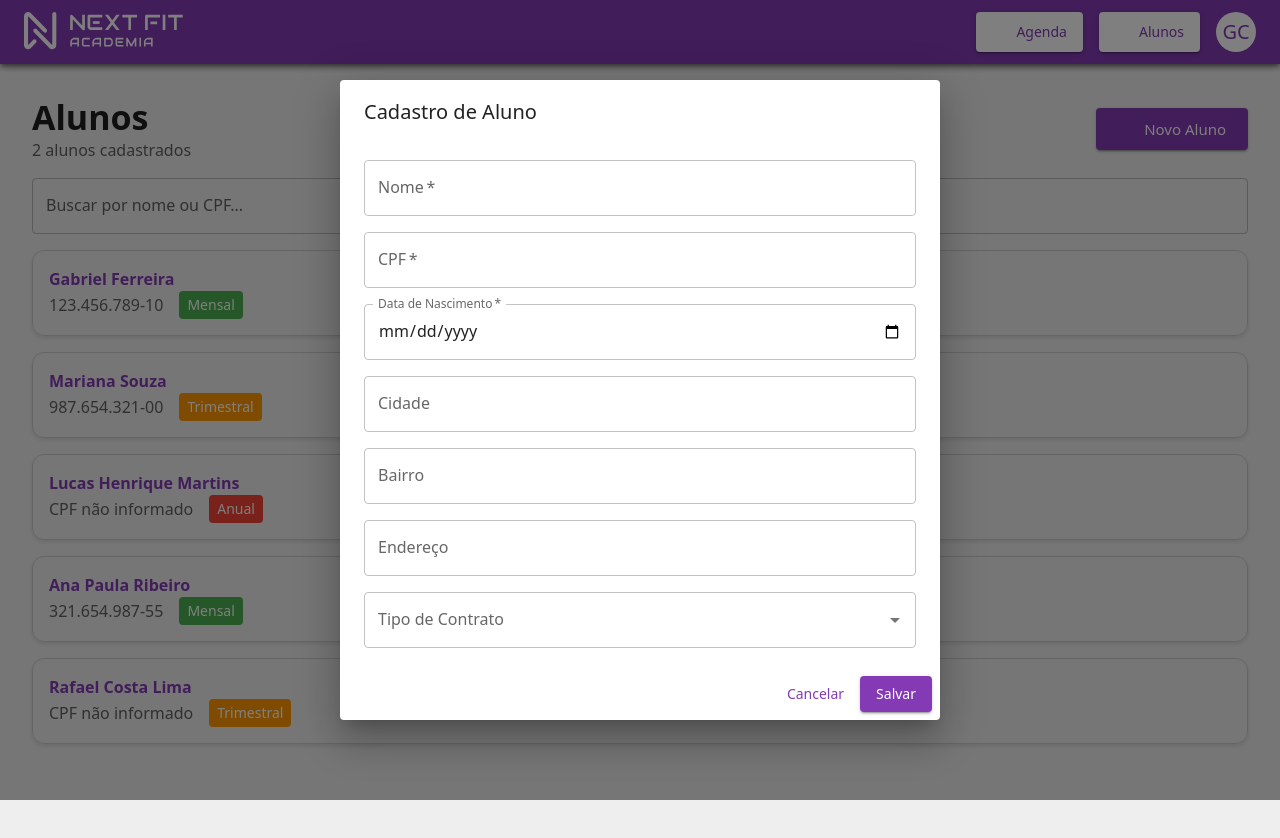
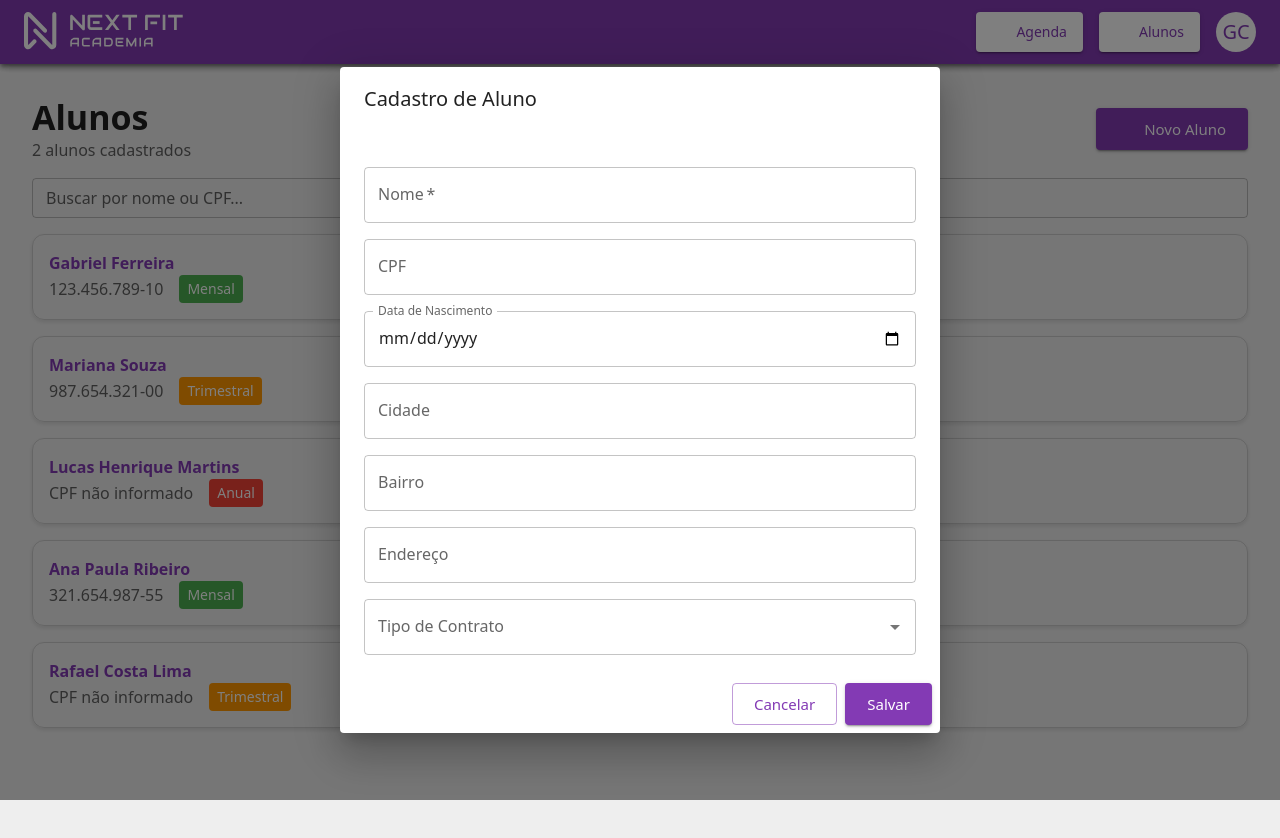
Before and after one commit to imgabrielcastro/SistemaAcademia, a React (Vite) app: page /alunos in a window 1280 px wide. Both pictures are taken after a click on the button "Novo Aluno". Shown: the top 838 px of the page. Built offline with nearby package versions, Linux system fonts and the light colour scheme; some icons are missing.

Commit message:
feat: adicionando validacao no campo cpf, criando local storage para armazenamento e adicionando resolvers e adicionando validacoes nos campos do formulario

```diff
--- a/src/App.tsx
+++ b/src/App.tsx
@@ -4,6 +4,7 @@ import Header from "./components/Header";
 import Inicio from "./pages/Inicio";
 import Alunos from "./pages/Alunos";
 import Agenda from "./pages/Agenda";
+import AlunosProvider from "./contexts/AlunosContext";
 
 function App() {
   return (
@@ -11,11 +12,13 @@ function App() {
       <Box sx={{ display: "flex", flexDirection: "column", minHeight: "100vh" }}>
         <Header />
         <Box component="main" sx={{ mt: 8, flexGrow: 1 }}>
-          <Routes>
-            <Route path="/" element={<Inicio />} />
-            <Route path="/alunos" element={<Alunos />} />
-            <Route path="/agenda" element={<Agenda />} />
-          </Routes>
+          <AlunosProvider>
+            <Routes>
+              <Route path="/" element={<Inicio />} />
+              <Route path="/alunos" element={<Alunos />} />
+              <Route path="/agenda" element={<Agenda />} />
+            </Routes>
+          </AlunosProvider>
         </Box>
       </Box>
     </Router>
--- /dev/null
+++ b/src/contexts/AlunosContext.tsx
@@ -0,0 +1,38 @@
+import { createContext, useEffect, useState } from "react";
+import { Aluno } from "../types/Aluno";
+import { defaultAlunos } from "../data/AlunosMock";
+import {
+  getAlunosNoStorage,
+  salvarAlunoNoStorage,
+} from "../storage/alunoStorage";
+
+type AlunosContextData = {
+  alunos: Aluno[];
+  adicionarAluno: (aluno: Aluno) => void;
+};
+
+export const AlunosContext = createContext<AlunosContextData | null>(null);
+
+export default function AlunosProvider({
+  children,
+}: {
+  children: React.ReactNode;
+}) {
+  const [alunos, setAlunos] = useState<Aluno[]>([]);
+
+  useEffect(() => {
+    const alunosStorage = getAlunosNoStorage();
+    setAlunos([...defaultAlunos, ...alunosStorage]);
+  }, []);
+
+  function adicionarAluno(aluno: Aluno) {
+    salvarAlunoNoStorage(aluno);
+    setAlunos((prev) => [...prev, aluno]);
+  }
+
+  return (
+    <AlunosContext.Provider value={{ alunos, adicionarAluno }}>
+      {children}
+    </AlunosContext.Provider>
+  );
+}
--- /dev/null
+++ b/src/hooks/useAlunos.ts
@@ -0,0 +1,12 @@
+import { useContext } from "react";
+import { AlunosContext } from "../contexts/AlunosContext";
+
+export function useAlunos() {
+  const context = useContext(AlunosContext);
+
+  if (!context) {
+    throw new Error("useAlunos deve ser usado dentro de AlunosProvider");
+  }
+
+  return context;
+}
--- a/src/main.tsx
+++ b/src/main.tsx
@@ -1,6 +1,7 @@
 import { StrictMode } from 'react'
 import { createRoot } from 'react-dom/client'
 import { ThemeProvider, CssBaseline } from '@mui/material';
+import AlunosProvider from "./contexts/AlunosContext";
 import { theme } from './theme/';
 import App from './App';
 
@@ -8,7 +9,9 @@ createRoot(document.getElementById('root')!).render(
   <StrictMode>
     <ThemeProvider theme={theme}>
       <CssBaseline />
-      <App />
+      <AlunosProvider>
+        <App />
+      </AlunosProvider>
     </ThemeProvider>
   </StrictMode>,
 )
--- a/src/pages/Alunos/components/BarraPesquisa/index.tsx
+++ b/src/pages/Alunos/components/BarraPesquisa/index.tsx
@@ -15,7 +15,9 @@ export default function BarraPesquisa() {
         sx={{ borderColor: "primary.main" }}
         label="Buscar por nome ou CPF..."
         variant="outlined"
+        size="small"
         fullWidth
+        onChange={(e) => console.log(e.target.value)}
       />
     </Box>
   );
--- a/src/pages/Alunos/components/CadastroAluno/index.tsx
+++ b/src/pages/Alunos/components/CadastroAluno/index.tsx
@@ -8,10 +8,14 @@ import {
   Stack,
   Autocomplete,
 } from "@mui/material";
+import * as yup from "yup";
+import { yupResolver } from "@hookform/resolvers/yup";
+import { useForm, Controller } from "react-hook-form";
+import { cadastroAlunoSchema } from "../../../../schema";
+import { PatternFormat } from "react-number-format";
+import { useAlunos } from "../../../../hooks/useAlunos";
 
 import { tiposContrato } from "../../../../types/Aluno";
-
-const contratos = tiposContrato;
 
 type CadastroAlunoProps = {
   open: boolean;
@@ -19,39 +23,106 @@ type CadastroAlunoProps = {
 };
 
 export default function CadastroAluno({ open, setOpen }: CadastroAlunoProps) {
+  const contratos = tiposContrato;
+  const { adicionarAluno } = useAlunos();
+
+  type formularioDados = yup.InferType<typeof cadastroAlunoSchema>;
+  const {
+    register,
+    handleSubmit,
+    reset,
+    control,
+    formState: { errors },
+  } = useForm<formularioDados>({
+    resolver: yupResolver(cadastroAlunoSchema) as any,
+    mode: "onSubmit",
+  });
+
+  const handleClose = () => {
+    console.log("reset");
+    reset();
+    setOpen(false);
+  };
+
   return (
-    <Dialog open={open} maxWidth="sm" fullWidth onClose={() => setOpen(false)}>
+ <Dialog open={open} maxWidth="sm" fullWidth onClose={handleClose} keepMounted={false}>
   <DialogTitle>Cadastro de Aluno</DialogTitle>
+
+  <form onSubmit={handleSubmit((data) => {
+    adicionarAluno({ ...data, id: Math.random().toString() } as any);
+    handleClose();
+  })}>
     <DialogContent>
       <Stack spacing={2} sx={{ pt: 2 }}>
-          <TextField label="Nome" fullWidth required />
-          <TextField label="CPF"  required fullWidth />
+        <TextField
+          label="Nome"
+          fullWidth
+          required
+          {...register("nome")}
+          error={!!errors.nome}
+          helperText={errors.nome?.message}
+        />
+
+        <Controller
+          name="cpf"
+          control={control}
+          defaultValue=""
+          render={({ field }) => (
+            <PatternFormat
+              {...field}
+              format="###.###.###-##"
+              customInput={TextField}
+              label="CPF"
+              fullWidth
+              error={!!errors.cpf}
+              helperText={errors.cpf?.message}
+              onValueChange={(values) => field.onChange(values.formattedValue)}
+            />
+          )}
+        />
+
         <TextField
           label="Data de Nascimento"
           type="date"
-            required
           fullWidth
           InputLabelProps={{ shrink: true }}
+          {...register("dataNascimento")}
+          error={!!errors.dataNascimento}
+          helperText={errors.dataNascimento?.message}
         />
-          <TextField label="Cidade" fullWidth />
-          <TextField label="Bairro" fullWidth />
-          <TextField label="Endereço" fullWidth />
+
+        <TextField label="Cidade" fullWidth {...register("cidade")} />
+        <TextField label="Bairro" fullWidth {...register("bairro")} />
+        <TextField label="Endereço" fullWidth {...register("endereco")} />
+
+        <Controller
+          name="tipoContrato"
+          control={control}
+          defaultValue={"" as "Mensal" | "Trimestral" | "Anual" | undefined}
+          render={({ field }) => (
             <Autocomplete
+              value={field.value || ""}
+              onChange={(_, value) => field.onChange(value)}
               options={contratos}
-            renderInput={(params) => <TextField {...params} label="Tipo de Contrato" />}
+              renderInput={(params) => (
+                <TextField {...params} label="Tipo de Contrato" error={!!errors.tipoContrato} helperText={errors.tipoContrato?.message} />
+              )}
+            />
+          )}
         />
       </Stack>
     </DialogContent>
+
     <DialogActions>
-        <Button
-          onClick={() => {
-            setOpen(false);
-          }}
-        >
+      <Button type="button" onClick={handleClose} size="large" variant="outlined">
         Cancelar
       </Button>
-        <Button variant="contained" onClick={() => {console.log("salvou")}}>Salvar</Button>
+      <Button type="submit" variant="contained" size="large">
+        Salvar
+      </Button>
     </DialogActions>
+  </form>
 </Dialog>
+
   );
 }
--- a/src/pages/Alunos/components/ListaAlunos/index.tsx
+++ b/src/pages/Alunos/components/ListaAlunos/index.tsx
@@ -1,11 +1,18 @@
-import { defaultAlunos } from "../../../../data/ClientesMock";
 import { Aluno } from "../../../../types/Aluno";
 import AlunoCard from "../AlunoCard";
+import { useEffect } from "react";
+import { useAlunos } from "../../../../hooks/useAlunos";
 
 export function ListaAlunos() {
+  const { alunos } = useAlunos();
+
+  useEffect(() => {
+    console.log("ListaAlunos");
+  }, []);
+
   return (
     <div>
-      {defaultAlunos.map((aluno: Aluno) => (
+      {alunos.map((aluno: Aluno) => (
         <AlunoCard key={aluno.id} aluno={aluno} />
       ))}
     </div>
--- a/src/pages/Alunos/index.tsx
+++ b/src/pages/Alunos/index.tsx
@@ -29,7 +29,11 @@ export default function Alunos() {
           }}
         />
 
-        <CadastroAluno open={open} setOpen={setOpen} />
+        <CadastroAluno
+          key={open ? "aberto" : "fechado"}
+          open={open}
+          setOpen={setOpen}
+        />
 
         <BarraPesquisa />
 
--- /dev/null
+++ b/src/schema/index.tsx
@@ -0,0 +1,24 @@
+import * as yup from "yup";
+
+export const cadastroAlunoSchema = yup.object({
+  nome: yup.string().required("Nome é obrigatório"),
+
+  cpf: yup
+    .string()
+    .required("CPF é obrigatório")
+    .matches(/^\d{3}\.\d{3}\.\d{3}-\d{2}$/, "CPF inválido"),
+
+  dataNascimento: yup
+    .date()
+    .required("Data obrigatória")
+    .max(new Date(), "Data de nascimento não pode ser no futuro"),
+
+  tipoContrato: yup
+    .mixed<"Mensal" | "Trimestral" | "Anual">()
+    .oneOf(["Mensal", "Trimestral", "Anual"])
+    .required("Contrato obrigatório"),
+
+  cidade: yup.string(),
+  bairro: yup.string(),
+  endereco: yup.string(),
+});
--- /dev/null
+++ b/src/storage/alunoStorage.ts
@@ -0,0 +1,14 @@
+import { Aluno } from "../types/Aluno";
+
+const STORAGE_KEY = "@alunos_CRIADOS";
+
+export function getAlunosNoStorage(): Aluno[] {
+  const alunos = localStorage.getItem(STORAGE_KEY);
+  return alunos ? JSON.parse(alunos) : [];
+}
+
+export function salvarAlunoNoStorage(aluno: Aluno): void {
+  const alunos = getAlunosNoStorage();
+  alunos.push(aluno);
+  localStorage.setItem(STORAGE_KEY, JSON.stringify(alunos));
+}
```
Also changed, not shown: package.json (+8 -1 lines), src/data/AlunosMock.ts (renamed from src/data/ClientesMock.ts), 1 other file (tests, documents, lock files or other folders). Lines whose indentation alone changed are shown as unchanged.
